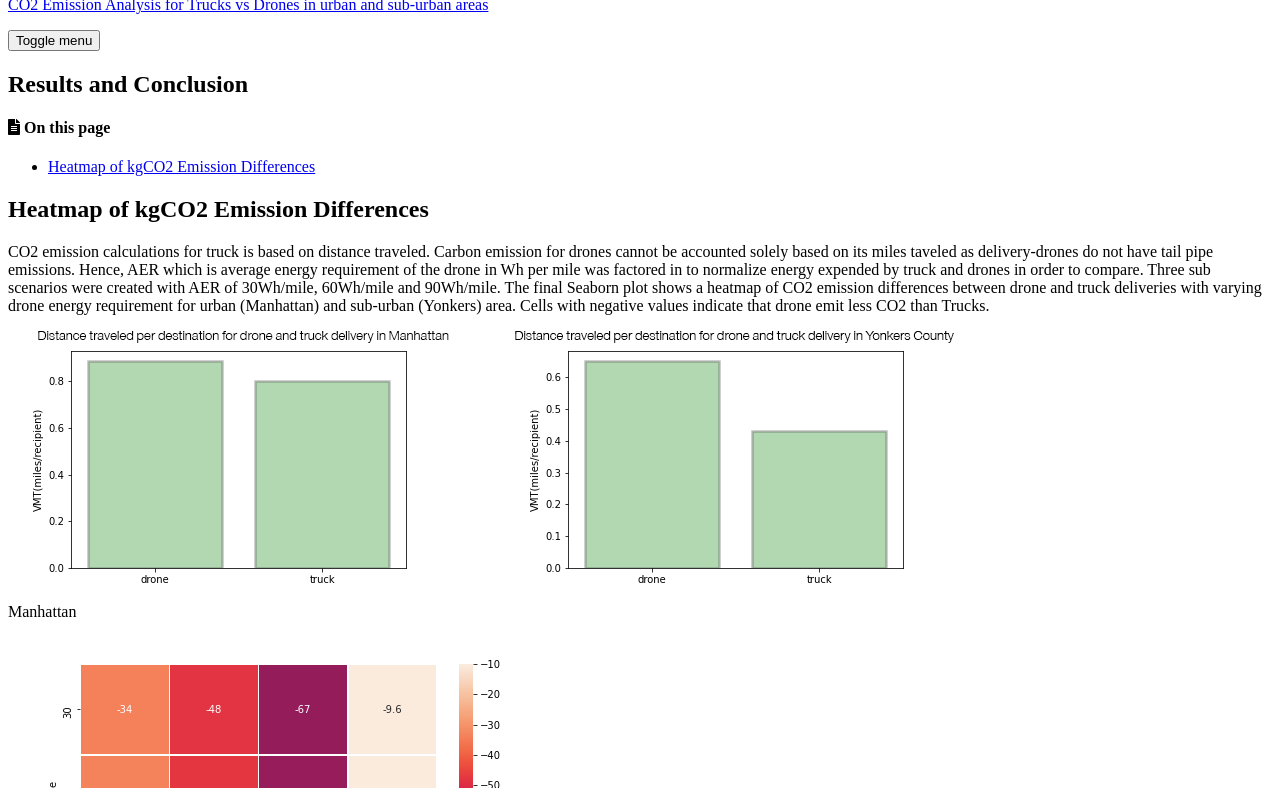
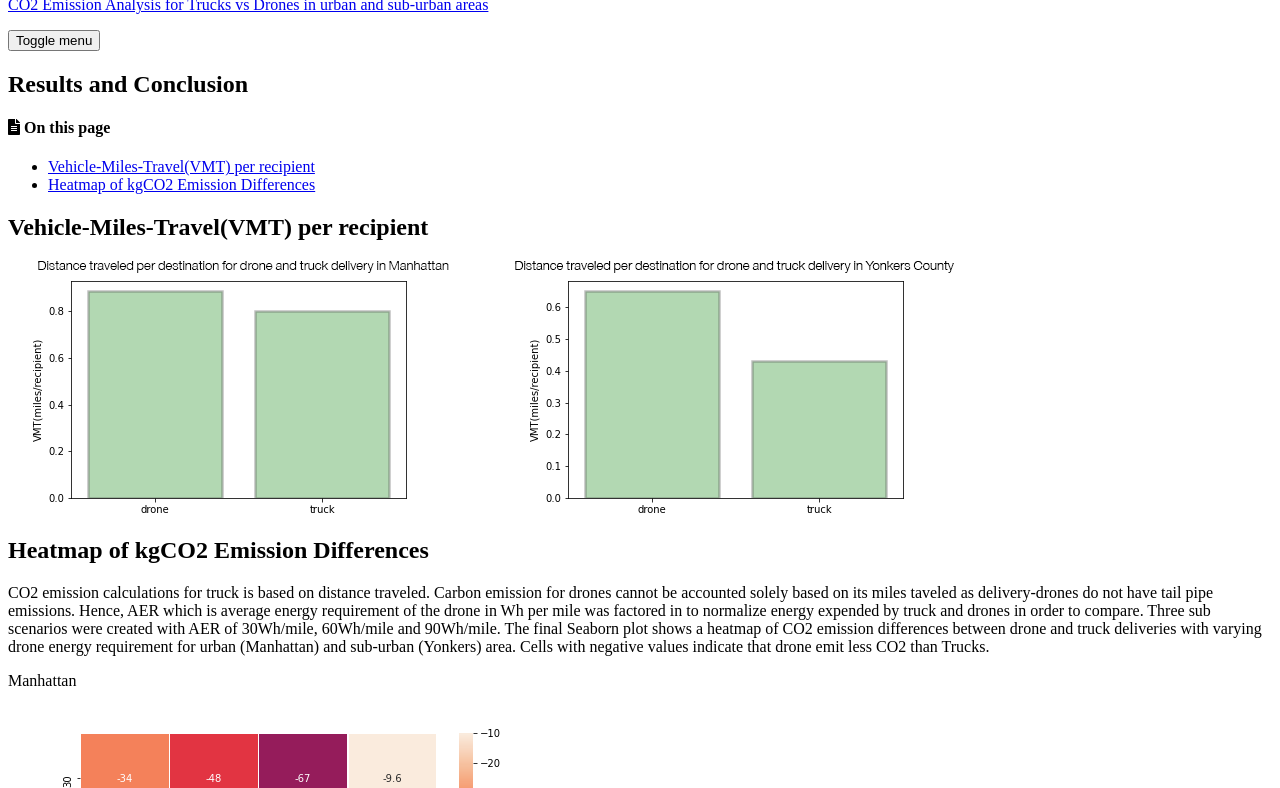
Before and after one commit to suryajps/Spatial-Analysis-for-Drone-vs-Truck-Deliveries-, a Jekyll site: the page built from _posts/2020-12-21-Results-and-Conclusion.md, in a window 1280 px wide and 900 px high, cut to the strip 112-900 px from the top of the window. Built offline with Jekyll 4.4.1, drawn with Linux system fonts in a browser that asks for light colours; cached includes are drawn as plain includes; nearby versions of some CDN libraries.

Commit message:
Update 2020-12-21-Results-and-Conclusion.md

```diff
--- a/_posts/2020-12-21-Results-and-Conclusion.md
+++ b/_posts/2020-12-21-Results-and-Conclusion.md
@@ -8,11 +8,13 @@ toc: true
 toc_sticky: true
 read_time: false
 ---
+## Vehicle-Miles-Travel(VMT) per recipient
+![nyc-ml]({{ site.url }}{{ site.baseurl }}/assets/images/vmt_miles.png)
 
 ## Heatmap of kgCO2 Emission Differences
 CO2 emission calculations for truck is based on distance traveled. Carbon emission for drones cannot be accounted solely based on its miles taveled as delivery-drones do not have tail pipe emissions. Hence, AER which is average energy requirement of the drone in Wh per mile was factored in to normalize energy expended by truck and drones in order to compare. Three sub scenarios were created with AER of 30Wh/mile, 60Wh/mile and 90Wh/mile. The final Seaborn plot shows a heatmap of CO2 emission differences between drone and truck deliveries with varying drone energy requirement for urban (Manhattan) and sub-urban (Yonkers) area. Cells with negative values indicate that drone emit less CO2 than Trucks.
 
-![nyc-ml]({{ site.url }}{{ site.baseurl }}/assets/images/vmt_miles.png)
+
 
 Manhattan <br />
 ![nyc-ml]({{ site.url }}{{ site.baseurl }}/assets/images/2020-12-21-Manhattan-Co2-Comparison.png)
```
